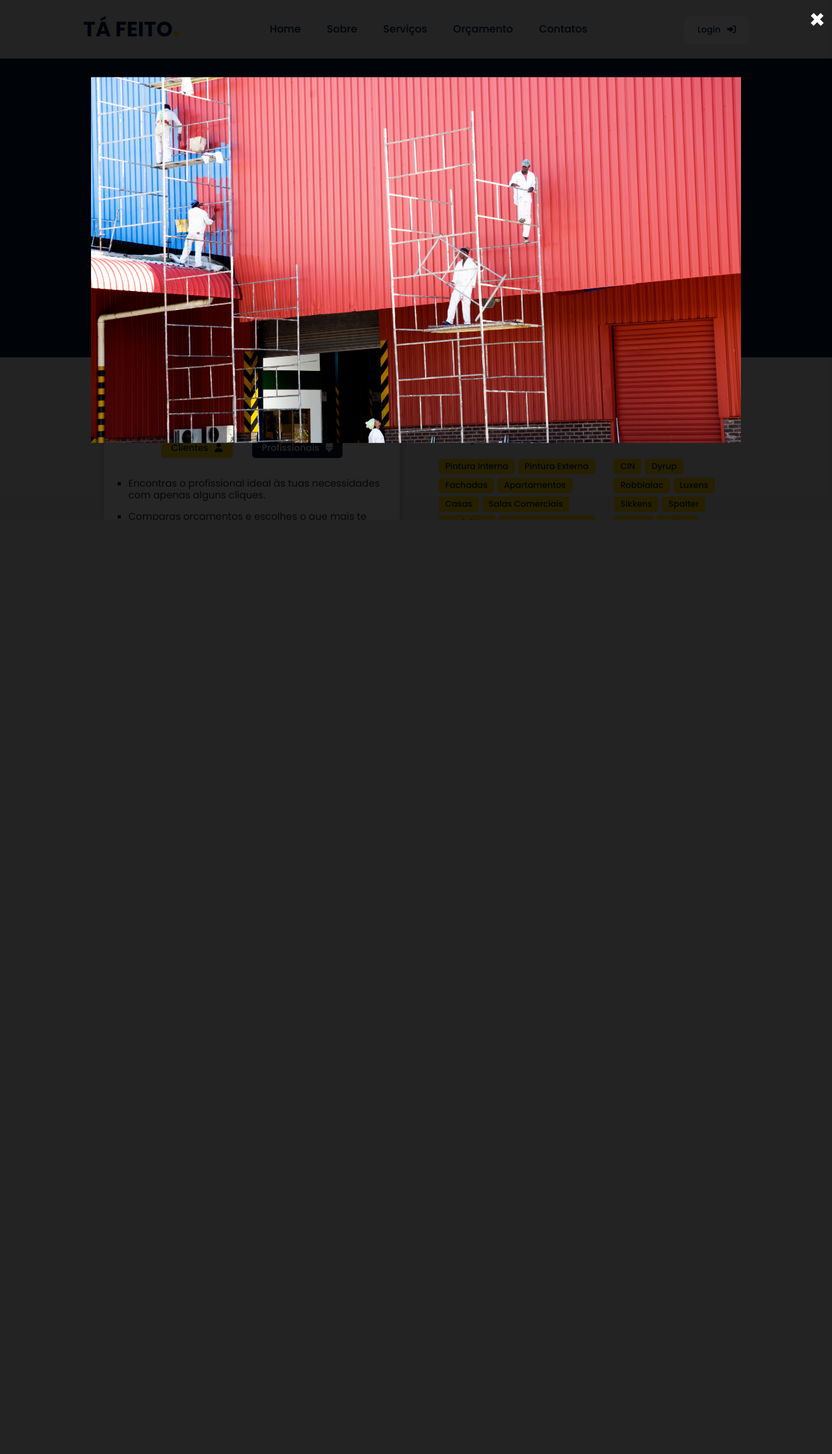
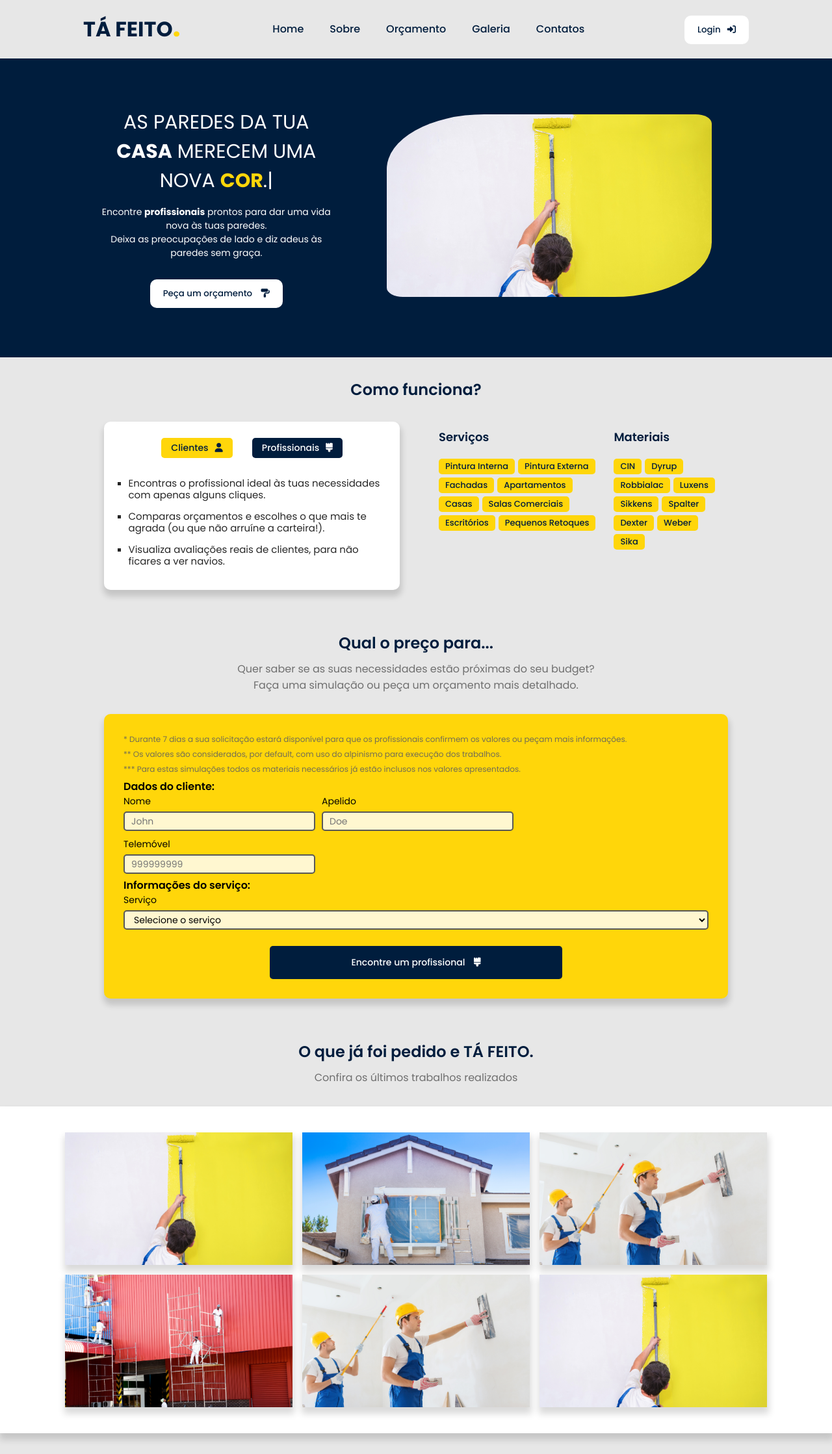
Before and after one commit to jvsmatos/tafeito-personal-project, a PHP site: page / in a window 1280 px wide. Shown: the whole page at 65% size. Before the commit the page ends 800 px from the top, so only its background shows below. Run offline with PHP 8.4, Linux system fonts and the light colour scheme; some libraries are stand-ins or nearby versions.

Commit message:
gallery done: - modal to expand clicked images and button to close it - adjust amount of images acording to device

```diff
--- a/css/style.css
+++ b/css/style.css
@@ -345,7 +345,6 @@ nav{
     display: flex;
     justify-content: space-between;
     gap: 30px;
-    border: 0px solid red;
 }
 
 .sobre-header span{
@@ -566,7 +565,6 @@ span.small-info{
 }
 
 .image-item{
-    height: 250px;
     width: 350px;
     box-shadow: 1px 8px 10px 2px var(--first-shadow-color);
     overflow: hidden;
@@ -591,6 +589,7 @@ span.small-info{
     height: 100%;
     width: 100%;
     z-index: 100;
+    display: none;
 }
 
 .image-box span{
@@ -610,6 +609,7 @@ span.small-info{
     left:50%;
     max-width: 1000px;
     transform: translate(-50%,-50%);
+    object-fit: cover;
 }
 
 
@@ -624,8 +624,15 @@ span.small-info{
     .slide img{
         max-width: 700px;
     }
+
 }
 
+/* ----- MEDIA QUERY == 1500px / RESPONSIVE ----- */
+@media only screen and (max-width: 1400px) {
+    .image-item:nth-child(n+7){
+        display: none;
+    }
+}
 /* ----- MEDIA QUERY == 900px / RESPONSIVE ----- */
 @media only screen and (max-width: 968px) {
     .nav-button{
@@ -695,7 +702,16 @@ span.small-info{
         width: 100%;
 
     }
+
     .sobre-info ul{
         padding:0 15px;
     }
+
+    .image-box img{
+        width: 95%;
+    }
+
+    .image-item:nth-child(n+6){
+        display: none;
+    }
 }
--- a/index.html
+++ b/index.html
@@ -31,11 +31,11 @@
                         <div class="circle"></div>
                     </li>
                     <li class="nav_list">
-                        <a href="#servicos" class="nav-link">Serviços</a>
+                        <a href="#orcamento" class="nav-link">Orçamento</a>
                         <div class="circle"></div>
                     </li>
                     <li class="nav_list">
-                        <a href="#orcamento" class="nav-link">Orçamento</a>
+                        <a href="#gallery" class="nav-link">Galeria</a>
                         <div class="circle"></div>
                     </li>
                     <li class="nav_list">
@@ -92,6 +92,7 @@
                     </div>
                 </div>
             </section>
+
             <!-- ABOUT SECTION -->
             <section class="section" id="sobre">
                 <div class="featured-content">
@@ -153,6 +154,7 @@
                     </div>
                 </div>
             </section>
+
             <!-- PRICE SIMULATION SECTION -->
             <section class="section" id="orcamento">
                 <div class="featured-content">
@@ -287,10 +289,12 @@
                     </div>
                 </div>
             </section>
+
             <!-- GALLERY SECTION -->
             <section class="section" id="gallery">
                 <div class="top-header">
                     <h1>O que já foi pedido e TÁ FEITO.</h1>
+                    <span>Confira os últimos trabalhos realizados</span>
                 </div>
                 <div class="gallery-content">
                     <div class="gallery-box">
@@ -310,19 +314,25 @@
                             <img src="images/3.png" alt="">
                         </div>
                         <div class="image-item">
-                            <img src="images/2.png" alt="">
-                        </div>
-                        <div class="image-item">
                             <img src="images/1.png" alt="">
                         </div>
                         <div class="image-item">
+                            <img src="images/3.png" alt="">
+                        </div>
+                        <div class="image-item">
                             <img src="images/4.png" alt="">
+                        </div>
+                        <div class="image-item">
+                            <img src="images/3.png" alt="">
+                        </div>
+                        <div class="image-item">
+                            <img src="images/3.png" alt="">
                         </div>
                     </div>
 
                     <div class="image-box">
                         <span>&times;</span>
-                        <img src="images/4.png" alt="">
+                        <img src="" alt="">
                     </div>
                 </div>
             </section>
--- a/js/script.js
+++ b/js/script.js
@@ -299,4 +299,16 @@
         });
     }
 
-    /*------GALLERY SLIDER------*/
+/*------GALLERY SLIDER------*/
+    document.querySelectorAll('.gallery-box img').forEach(image => {
+        // Função para abrir modal com imagem expandida
+        image.onclick = () =>{
+            document.querySelector('.image-box').style.display = 'block';
+            document.querySelector('.image-box img').src = image.getAttribute('src');
+        }
+    });
+
+    // Função fechar modal
+    document.querySelector('.image-box span').onclick = () =>{
+        document.querySelector('.image-box').style.display = 'none';
+    }
```
